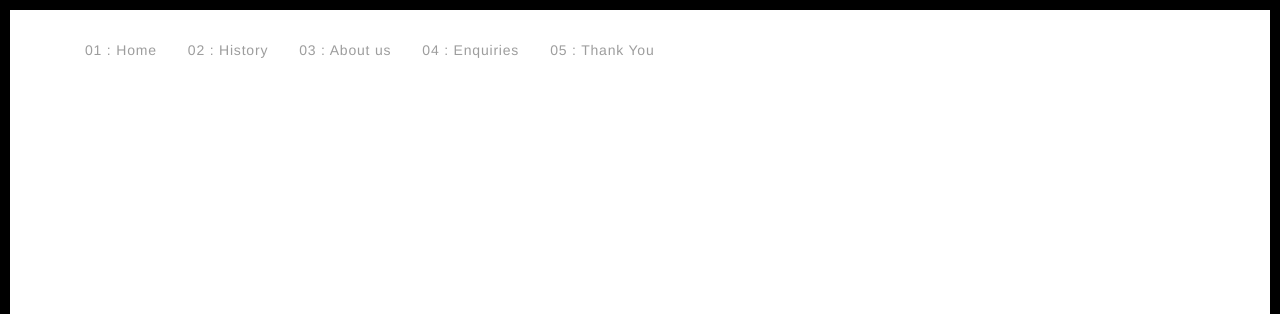
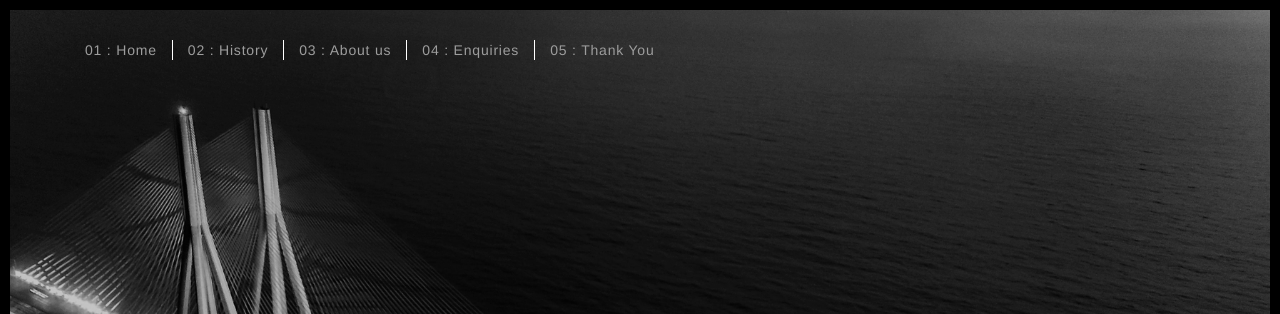
Before and after one commit to rounakkukreja/mumbai, a plain HTML site: page index.html in a window 1280 px wide. Shown: the top 314 px of the page. Drawn offline with Linux system fonts and the light colour scheme.

Commit message:
Update index.html

```diff
--- a/index.html
+++ b/index.html
@@ -45,7 +45,7 @@
     </div>
   </nav>
 </header>
-  <div class="hero-full-container background-image-container white-text-container" style="background-image: url('./assets/images/space.jpg')">
+  <div class="hero-full-container background-image-container white-text-container" style="background-image: url('space.jpg')">
     <div class="container">
       <div class="row">
         <div class="col-xs-12">
```
